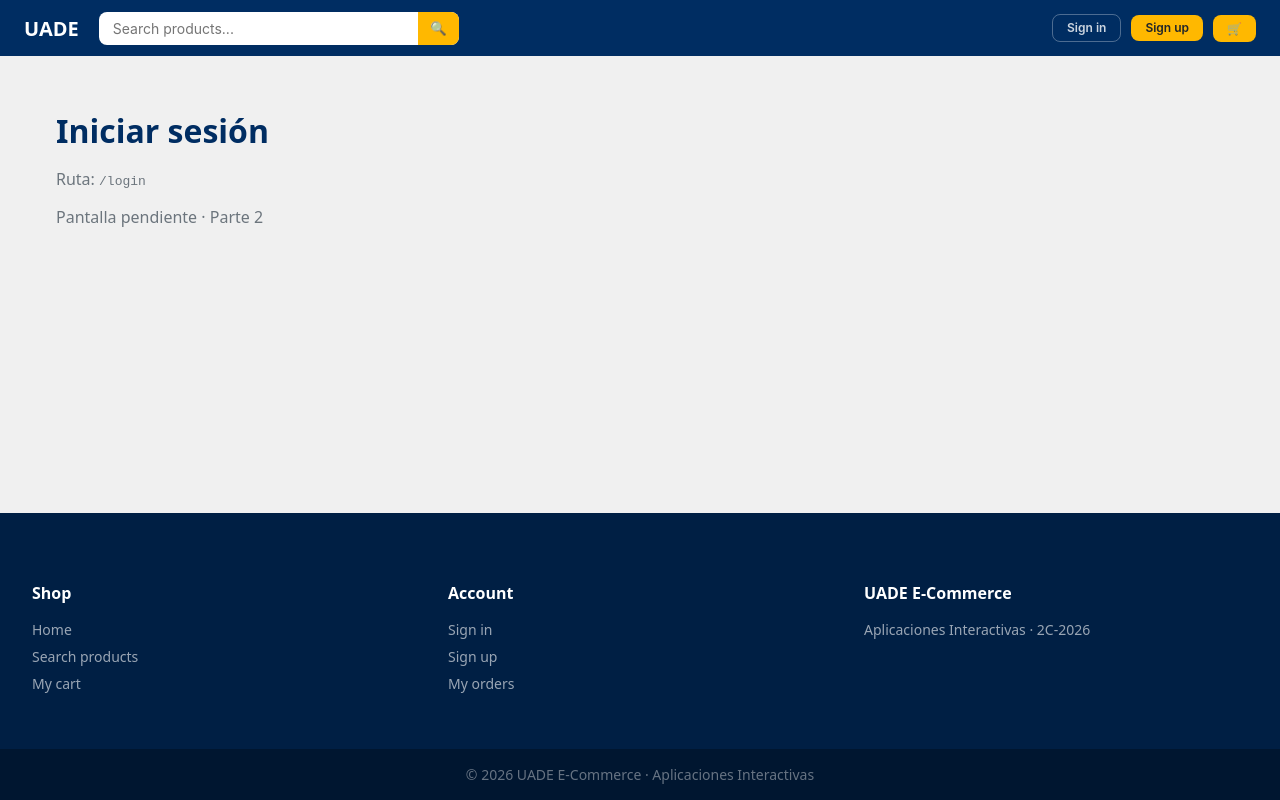
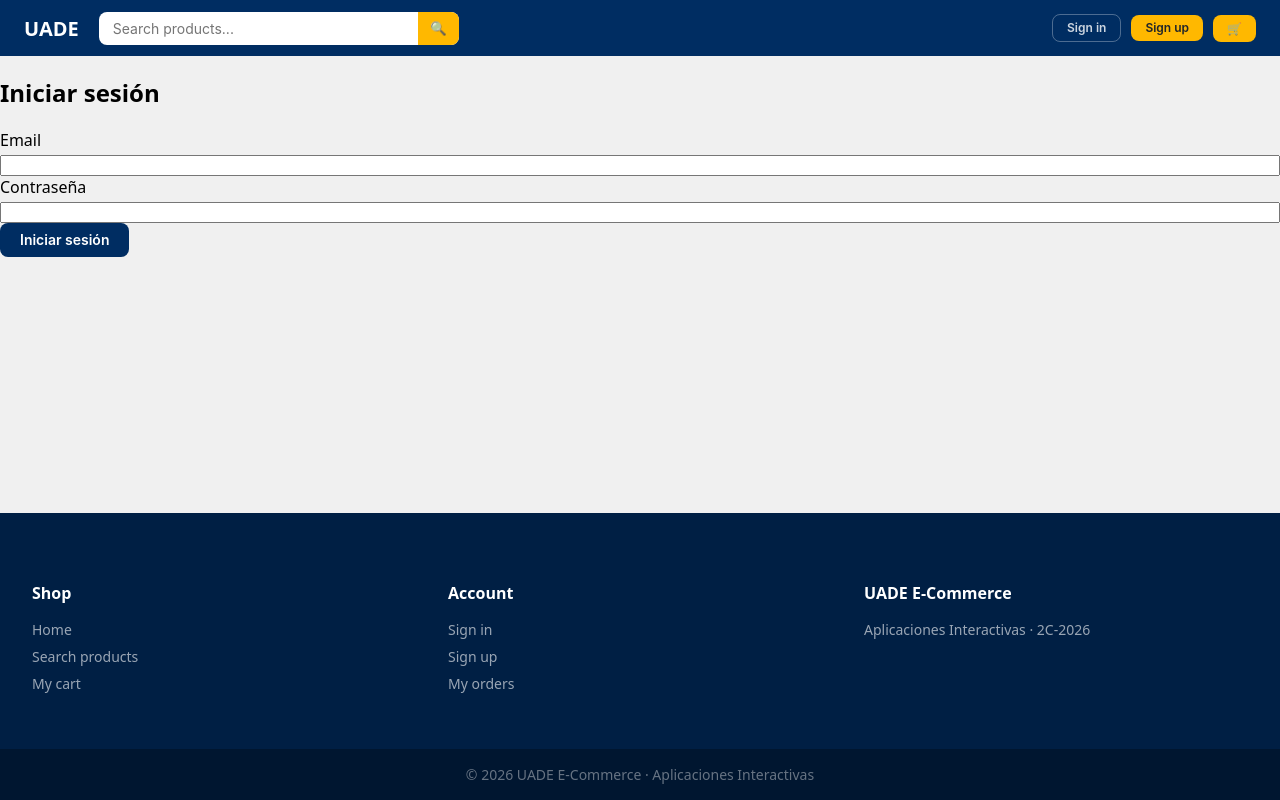
Before and after one commit to OrlandoNicolasMarchioli/-E-Commerce-UADE-front, a React (Vite) app: page /login in a window 1280 px wide. Built offline with nearby package versions, Linux system fonts and the light colour scheme; no server answers.

Commit message:
Implementar security y login

```diff
--- a/src/app/AdminLayout.jsx
+++ b/src/app/AdminLayout.jsx
@@ -1,12 +1,21 @@
-import { Outlet, useNavigate } from 'react-router-dom';
+import { Outlet, useNavigate, Navigate } from 'react-router-dom';
 import Navbar from '../components/navigation/Navbar/Navbar';
+import { useAuth } from '../app/context/AuthContext.jsx';
 
 /** Layout del panel de administración: Navbar admin + contenido de la ruta. */
 const AdminLayout = () => {
   const navigate = useNavigate();
+  const { user } = useAuth();
 
-  // TODO (Parte 3): tomar el usuario del AuthContext y proteger estas rutas para el rol ADMIN.
-  const user = { firstName: 'Admin' };
+  // No permitir el acceso si no hay sesión.
+  if (!user) {
+    return <Navigate to="/login" replace />;
+  }
+
+  // No permitir el acceso a usuarios que no sean ADMIN.
+  if (user.role !== 'ADMIN') {
+    return <Navigate to="/" replace />;
+  }
 
   return (
     <div className="app-shell">
--- /dev/null
+++ b/src/app/context/AuthContext.jsx
@@ -0,0 +1,34 @@
+import { createContext, useContext, useState } from 'react';
+
+const AuthContext = createContext(null);
+
+export const AuthProvider = ({ children }) => {
+  const [user, setUser] = useState(null);
+  const [token, setToken] = useState(null);
+
+  const login = (authResponse) => {
+    setUser(authResponse.user);
+    setToken(authResponse.token);
+  };
+
+  const logout = () => {
+    setUser(null);
+    setToken(null);
+  };
+
+  return (
+    <AuthContext.Provider value={{ user, token, login, logout }}>
+      {children}
+    </AuthContext.Provider>
+  );
+};
+
+export const useAuth = () => {
+  const context = useContext(AuthContext);
+
+  if (!context) {
+    throw new Error('useAuth debe usarse dentro de AuthProvider');
+  }
+
+  return context;
+};
--- a/src/main.jsx
+++ b/src/main.jsx
@@ -6,11 +6,14 @@ import './theme/tokens.css'
 import './components/ui.css'
 import './app/layout.css'
 import App from './App.jsx'
+import { AuthProvider } from './app/context/AuthContext.jsx'
 
 createRoot(document.getElementById('root')).render(
   <StrictMode>
     <BrowserRouter>
-      <App />
+      <AuthProvider>
+        <App />
+      </AuthProvider>
     </BrowserRouter>
   </StrictMode>,
 )
--- a/src/pages/LoginPage/LoginPage.jsx
+++ b/src/pages/LoginPage/LoginPage.jsx
@@ -1,5 +1,111 @@
-import PagePlaceholder from '../PagePlaceholder';
+import { useState } from 'react';
+import { useNavigate } from 'react-router-dom';
+import { useAuth } from '../../app/context/AuthContext.jsx';
 
-const LoginPage = () => <PagePlaceholder title="Iniciar sesión" owner={'Parte 2'} />;
+const API_URL = import.meta.env.VITE_API_URL || 'http://localhost:8080';
+
+const LoginPage = () => {
+  const { login } = useAuth();
+  const navigate = useNavigate();
+
+  const [email, setEmail] = useState('');
+  const [password, setPassword] = useState('');
+  const [error, setError] = useState('');
+  const [loading, setLoading] = useState(false);
+
+  const handleSubmit = async (e) => {
+    e.preventDefault();
+    setError('');
+    setLoading(true);
+
+    try {
+      const response = await fetch(`${API_URL}/api/auth/login`, {
+        method: 'POST',
+        headers: {
+          'Content-Type': 'application/json',
+        },
+        body: JSON.stringify({ email, password }),
+      });
+
+      if (!response.ok) {
+        if (response.status === 401) {
+          throw new Error('Email o contraseña incorrectos.');
+        }
+
+        throw new Error('No se pudo iniciar sesión. Intentá nuevamente.');
+      }
+
+      const authResponse = await response.json();
+
+      if (!authResponse.token || !authResponse.user) {
+        throw new Error('La respuesta del servidor no es válida.');
+      }
+
+      login(authResponse);
+
+      if (authResponse.user.role === 'ADMIN') {
+        navigate('/admin', { replace: true });
+      } else {
+        navigate('/', { replace: true });
+      }
+    } catch (err) {
+      setError(
+        err instanceof TypeError
+          ? 'No se pudo conectar con el servidor.'
+          : err.message
+      );
+    } finally {
+      setLoading(false);
+    }
+  };
+
+  return (
+    <section className="page-container">
+      <h1>Iniciar sesión</h1>
+
+      <form onSubmit={handleSubmit}>
+        <div className="ui-form-group">
+          <label className="ui-label" htmlFor="email">
+            Email
+          </label>
+          <input
+            id="email"
+            className="ui-input"
+            type="email"
+            autoComplete="username"
+            value={email}
+            onChange={(e) => setEmail(e.target.value)}
+            required
+          />
+        </div>
+
+        <div className="ui-form-group">
+          <label className="ui-label" htmlFor="password">
+            Contraseña
+          </label>
+          <input
+            id="password"
+            className="ui-input"
+            type="password"
+            autoComplete="current-password"
+            value={password}
+            onChange={(e) => setPassword(e.target.value)}
+            required
+          />
+        </div>
+
+        {error && <p role="alert">{error}</p>}
+
+        <button
+          className="ui-btn ui-btn--primary ui-btn--md"
+          type="submit"
+          disabled={loading}
+        >
+          {loading ? 'Ingresando...' : 'Iniciar sesión'}
+        </button>
+      </form>
+    </section>
+  );
+};
 
 export default LoginPage;
```
